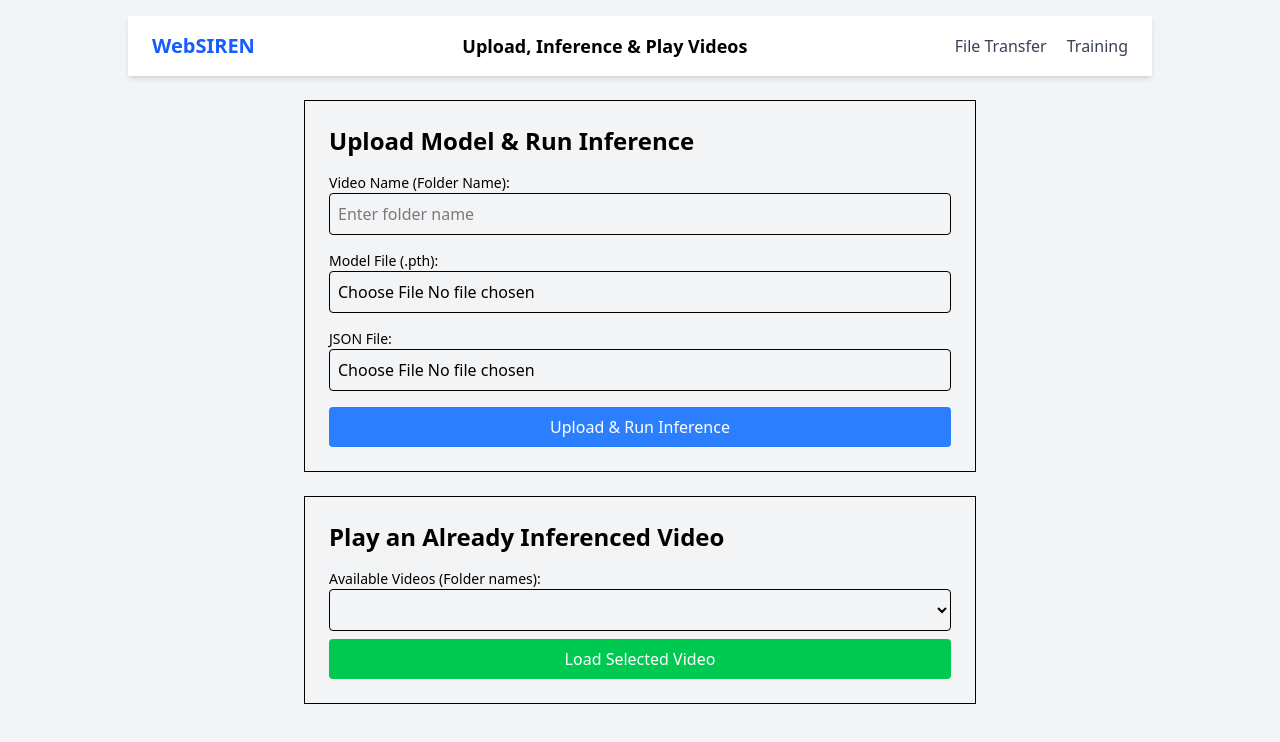
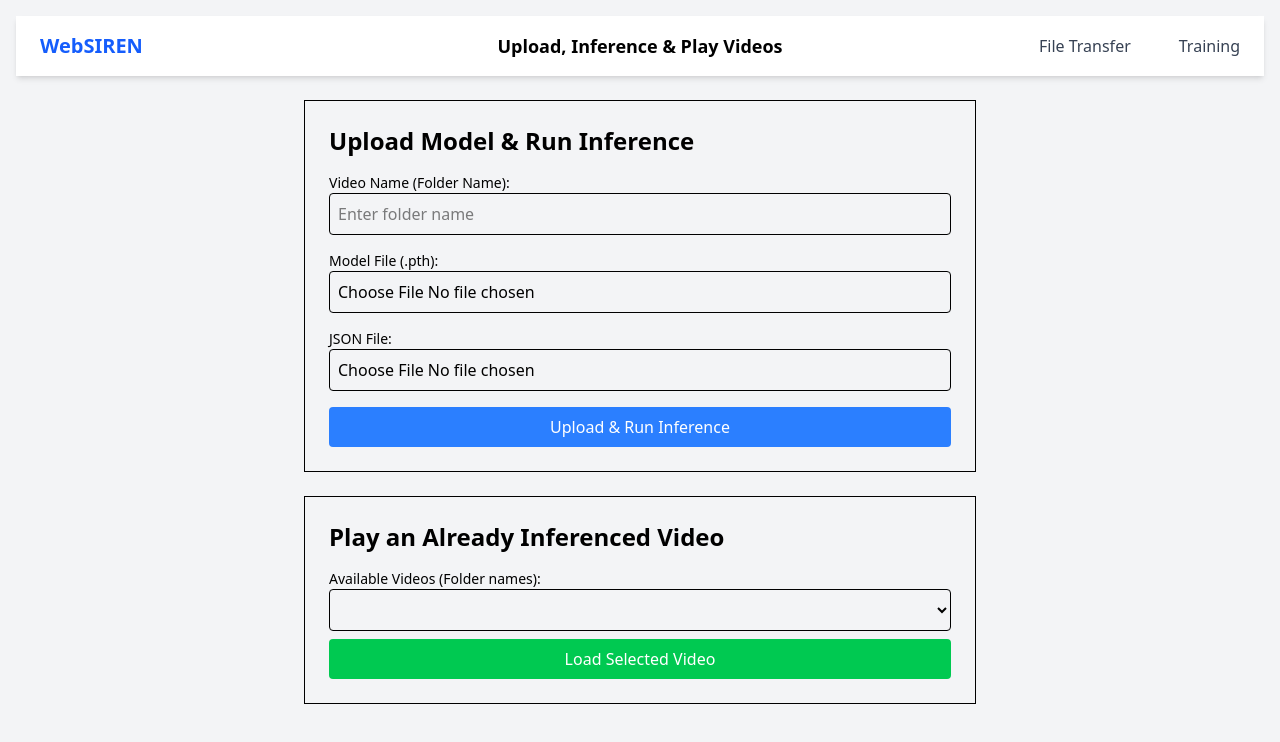
Before and after one commit to fruit-punchsamurai/SIREN_GUI, a website: page pages/infer.html in a window 1280 px wide. Drawn offline with nearby package versions, Linux system fonts and the light colour scheme; files that its build step writes are made by us from their sources; no server answers.

Commit message:
Fix nav bar for infer page

```diff
--- a/pages/infer.html
+++ b/pages/infer.html
@@ -9,16 +9,20 @@
 </head>
 
 <body class="bg-gray-100 p-4">
+      <!-- Navbar -->
+      <nav class="w-full bg-white shadow-md py-4 px-6 grid sm:grid-cols-3 grid-cols-1 gap-4 items-center">
+        <!-- WebSIREN Logo Text (Left) -->
+        <a href="/" class="text-xl font-bold text-blue-600 hover:text-blue-700 transition duration-300 sm:text-left text-center sm:order-1 order-1 cursor-pointer">WebSIREN</a>
 
-  <!-- Navbar -->
-  <nav class="w-full bg-white shadow-md py-4 px-6 flex justify-between items-center max-w-5xl mx-auto">
-    <a href="/" class="text-xl font-bold text-blue-600">WebSIREN</a>
-    <h1 class="text-lg font-semibold">Upload, Inference & Play Videos</h1>
-    <div class="space-x-4">
-      <a href="/" class="text-gray-700 hover:text-blue-600">File Transfer</a>
-      <a href="#" class="text-gray-700 hover:text-blue-600">Training</a>
-    </div>
-  </nav>
+        <!-- Current Page Title (Center) -->
+        <div class="text-lg font-semibold sm:text-center text-center sm:order-2 order-2">Upload, Inference & Play Videos</div>
+
+        <!-- Selection Menu Links (Right) -->
+        <div class="flex sm:justify-end gap-6 text-right sm:text-right sm:order-3 order-3 justify-center space-x-4 sm:space-x-6">
+            <a href="/" class="text-gray-700 hover:text-blue-600 transition duration-300 cursor-pointer hover:scale-105">File Transfer</a>
+            <a href="#" class="text-gray-700 hover:text-blue-600 transition duration-300 cursor-pointer hover:scale-105">Training</a>
+        </div>
+    </nav>
 
   <!-- Upload Section -->
   <div class="mt-6 max-w-2xl border border-black p-6 mx-auto">
```
